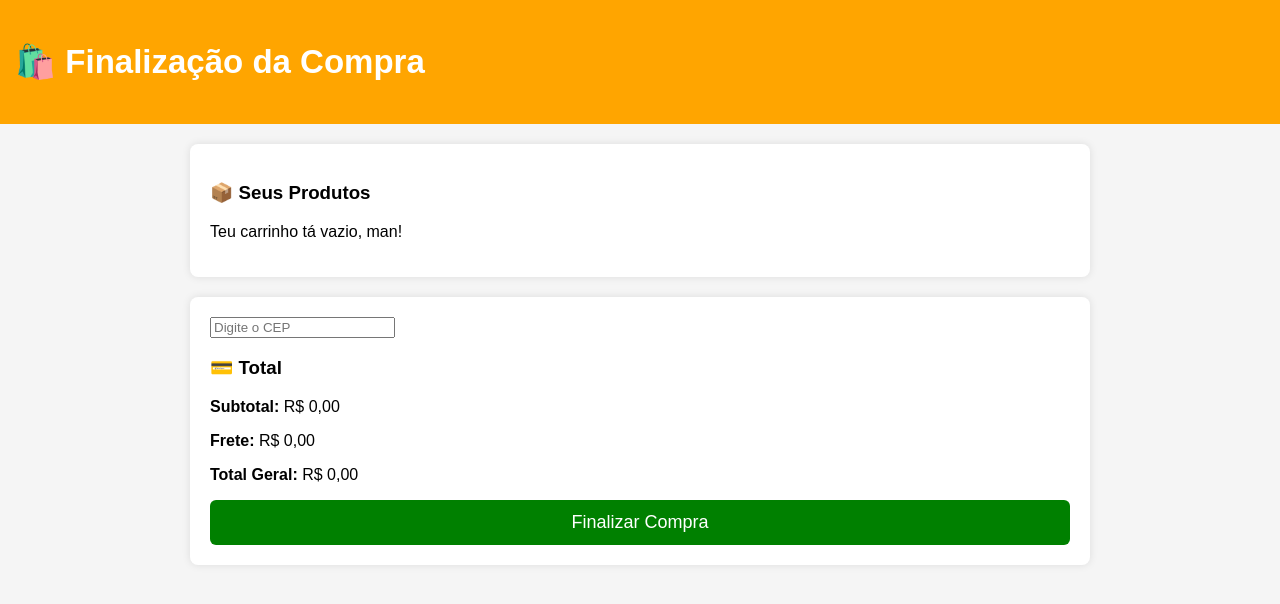
After one commit to ruanMaciel091/Site-de-compra, a PHP site: page /views/fimcompra.php in a window 1280 px wide. The commit adds this page. Shown: the top 604 px of the page. Run offline with PHP 8.4, Linux system fonts and the light colour scheme.

Commit message:
uns negocio ai né

```diff
--- a/assets/js/script.js
+++ b/assets/js/script.js
@@ -132,3 +132,74 @@ function buscarProduto() {
     const termo = document.getElementById('searchInput').value;
     alert(`Buscando por: ${termo}`);
 }
+
+let carrinho = [];
+
+
+function carregarCarrinho() {
+    const data = localStorage.getItem('carrinho');
+    if (data) carrinho = JSON.parse(data);
+    mostrarProdutos();
+}
+
+function mostrarProdutos() {
+    let lista = document.getElementById("listaProdutos");
+    lista.innerHTML = "";
+
+    let subtotal = 0;
+
+    carrinho.forEach(item => {
+        subtotal += item.preco * item.qtd;
+
+        lista.innerHTML += `
+            <div class="item">
+                <img src="${item.imagem}">
+                <div class="item-nome">${item.nome} (x${item.qtd})</div>
+                <div class="item-preco">R$ ${(item.preco * item.qtd).toFixed(2)}</div>
+            </div>
+        `;
+    });
+
+    document.getElementById("subtotal").innerText = subtotal.toFixed(2).replace(".", ",");
+    atualizarTotal();
+}
+
+let frete = 0;
+
+function buscarFrete() {
+    let cep = document.getElementById("cep").value;
+
+    fetch("calcfrete.php?ajax=1&cep=" + cep)
+        .then(res => res.text())
+        .then(txt => {
+
+            document.getElementById("freteResultado").innerHTML = txt;
+
+
+            let valor = txt.match(/R\$ ([0-9.,]+)/);
+            if (valor) {
+                frete = parseFloat(valor[1].replace(",", "."));
+                document.getElementById("freteValor").innerText = valor[1];
+                atualizarTotal();
+            }
+        });
+}
+
+function atualizarTotal() {
+    let subtotal = parseFloat(
+        document.getElementById("subtotal").innerText.replace(",", ".")
+    );
+
+    let total = subtotal + frete;
+
+    document.getElementById("totalGeral").innerText =
+        total.toFixed(2).replace(".", ",");
+}
+
+function concluirCompra() {
+    alert("Compra finalizada com sucesso! Obrigado pela preferência 😄");
+    localStorage.removeItem("carrinho");
+    window.location.href = "index.php";
+}
+
+carregarCarrinho();
--- a/config/config.php
+++ b/config/config.php
@@ -12,6 +12,6 @@ if ($conn->connect_error) {
     die("Conexão falhou: " . $conn->connect_error);
 }
 else {
-    echo "Conexão bem-sucedida";
+    echo "";
 }
 ?>
--- /dev/null
+++ b/views/fimcompra.php
@@ -0,0 +1,134 @@
+<?php
+include '../config/config.php';
+session_start();
+$carrinho = $_SESSION['carrinho'] ?? [];
+$subtotal = 0;
+?>
+<!DOCTYPE html>
+<html lang="pt-br">
+<head>
+<meta charset="utf-8">
+<meta name="viewport" content="width=device-width, initial-scale=1">
+<link rel="stylesheet" href="../assets/css/style.css">
+<script defer src="../assets/js/script.js"></script>
+<title>Finalizar Compra</title>
+</head>
+<body>
+<header class="topo"><h2>🛍️ Finalização da Compra</h2></header>
+
+<main class="conteudo">
+    <section class="secao">
+        <h3>📦 Seus Produtos</h3>
+
+        <?php if (empty($carrinho)): ?>
+            <p>Teu carrinho tá vazio, man!</p>
+        <?php else: ?>
+            <table style="width:100%; border-collapse: collapse;">
+                <thead>
+                    <tr style="text-align:left; border-bottom:1px solid #ddd;">
+                        <th>Produto</th>
+                        <th>Preço</th>
+                        <th>QTD</th>
+                        <th>Subtotal</th>
+                    </tr>
+                </thead>
+                <tbody>
+                <?php
+
+                foreach ($carrinho as $item):
+                    $linha = $item['preco'] * $item['qtd'];
+                    $subtotal += $linha;
+                ?>
+                    <tr style="border-bottom:1px solid #eee;">
+                        <td style="padding:8px;">
+                            <div style="display:flex; align-items:center;">
+                                <?php if (!empty($item['imagem'])): ?>
+                                    <img src="<?php echo htmlspecialchars($item['imagem']); ?>" alt="<?php echo htmlspecialchars($item['nome']); ?>" style="width:70px; height:auto; margin-right:12px; object-fit:cover; border-radius:6px;">
+                                <?php endif; ?>
+                                <div>
+                                    <strong><?php echo htmlspecialchars($item['nome']); ?></strong>
+                                </div>
+                            </div>
+                        </td>
+                        <td style="padding:8px;">R$ <?php echo number_format($item['preco'], 2, ',', '.'); ?></td>
+                        <td style="padding:8px;"><?php echo intval($item['qtd']); ?></td>
+                        <td style="padding:8px;">R$ <?php echo number_format($linha, 2, ',', '.'); ?></td>
+                    </tr>
+                <?php endforeach; ?>
+                </tbody>
+            </table>
+        <?php endif; ?>
+    </section>
+
+    <section class="secao">
+        <input type="text" id="cep" placeholder="Digite o CEP" onblur="pesquisacep(this.value);">
+        <h3>💳 Total</h3>
+        <p><strong>Subtotal:</strong> R$ <span id="subtotal"><?php echo number_format($subtotal, 2, ',', '.'); ?></span></p>
+        <p><strong>Frete:</strong> R$ <span id="resultado">0,00</span></p>
+        <p><strong>Total Geral:</strong> R$ <span id="totalGeral"><?php echo number_format($subtotal, 2, ',', '.'); ?></span></p>
+
+        <button class="btn-finalizar" onclick="concluirCompra()">Finalizar Compra</button>
+    </section>
+</main>
+
+<script>
+function concluirCompra() {
+    alert("Compra finalizada! Obrigado por comprar conosco.");
+    window.location.href = "home.php";
+}
+</script>
+<style>.topo {
+    background: orange;
+    padding: 15px;
+    color: #fff;
+    text-align: center;
+    font-size: 22px;
+    font-weight: bold;
+}
+
+.conteudo {
+    max-width: 900px;
+    margin: auto;
+    padding: 20px;
+}
+
+.secao {
+    background: #fff;
+    padding: 20px;
+    margin-bottom: 20px;
+    border-radius: 8px;
+    box-shadow: 0 0 8px rgba(0,0,0,0.1);
+}
+
+#listaProdutos .item {
+    display: flex;
+    align-items: center;
+    padding: 10px 0;
+    border-bottom: 1px solid #ddd;
+}
+
+#listaProdutos img {
+    width: 80px;
+    margin-right: 15px;
+}
+
+.item-nome {
+    flex: 1;
+}
+
+.item-preco {
+    font-weight: bold;
+}
+
+.btn-finalizar {
+    width: 100%;
+    padding: 12px;
+    background: green;
+    color: #fff;
+    border: none;
+    border-radius: 6px;
+    font-size: 18px;
+    cursor: pointer;
+}</style>
+</body>
+</html>
```
Also changed, not shown: controllers/calcfrete.php (added, +77 -0 lines), controllers/salvarcarro.php (added, +43 -0 lines), views/home.php (+9 -6 lines).
